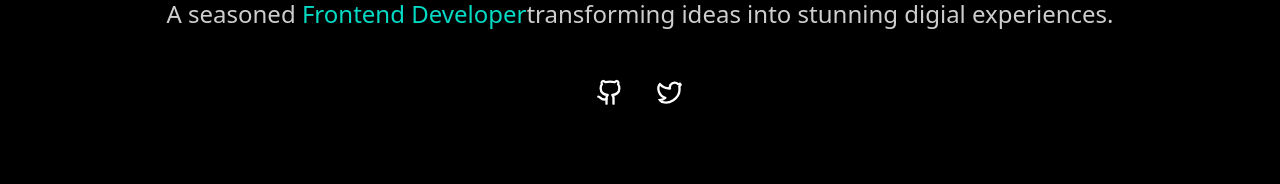
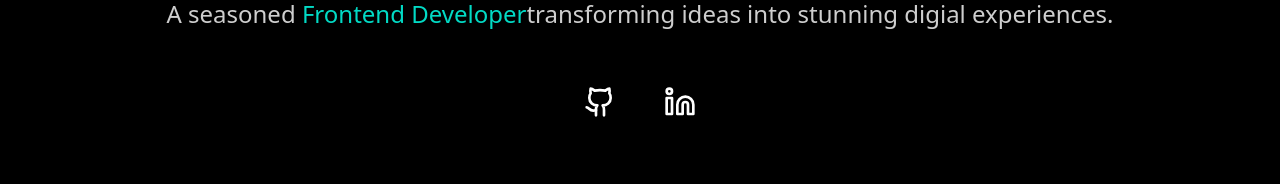
Before and after one commit to LordCail1/portfolio_front_end, a Next.js app: page / in a window 1280 px wide. Shown: the part 462-646 px from the top of the page. Built offline with nearby package versions, Linux system fonts and the light colour scheme; a web font is replaced by a local one.

Commit message:
FD-12 finished

```diff
--- a/src/app/page.tsx
+++ b/src/app/page.tsx
@@ -5,7 +5,7 @@ export default function Home() {
 	return (
 		<>
 			<HeroSection />
-			<ServicesSection/>
+			<ServicesSection />
 		</>
 	)
 }
--- a/src/components/SocialBtnGroup/SocialBtnGroup.tsx
+++ b/src/components/SocialBtnGroup/SocialBtnGroup.tsx
@@ -1,5 +1,6 @@
 import { cn } from "@/lib/utils"
-import { GithubIcon, LucideIcon, Twitter } from "lucide-react"
+import { Github, LucideIcon, LinkedinIcon } from "lucide-react"
+import Link from "next/link"
 
 /**
  * This is a group for social media buttons
@@ -7,8 +8,26 @@ import { GithubIcon, LucideIcon, Twitter } from "lucide-react"
 export default function SocialBtnGroup() {
 	return (
 		<div className="flex gap-4">
-			<SocialIcon socialIcon={GithubIcon} />
-			<SocialIcon socialIcon={Twitter} />
+			<Link
+				href={"https://github.com/LordCail1"}
+				target="_blank"
+			>
+				<SocialIcon
+					size={48}
+					socialIcon={Github}
+					strokeWidth={2}
+				/>
+			</Link>
+			<Link
+				href={"https://www.linkedin.com/in/rami-elbatnigi-836062200/"}
+				target="_blank"
+			>
+				<SocialIcon
+					size={48}
+					socialIcon={LinkedinIcon}
+					strokeWidth={2}
+				/>
+			</Link>
 		</div>
 	)
 }
@@ -16,12 +35,17 @@ export default function SocialBtnGroup() {
 type SocialIconProp = {
 	socialIcon: LucideIcon
 	className?: string
+	size?: number | string
+	strokeWidth?: number | string
 }
-function SocialIcon({ socialIcon: SocialIcon, className }: SocialIconProp) {
+
+function SocialIcon({ socialIcon: SocialIcon, className, size, strokeWidth }: SocialIconProp) {
 	return (
 		<SocialIcon
+			strokeWidth={strokeWidth}
+			size={size}
 			className={cn(
-				"h-11 w-11 cursor-pointer rounded-full p-2 text-white transition hover:bg-white hover:text-black",
+				"m-2 cursor-pointer rounded-xl p-2 text-white transition hover:bg-white hover:text-black",
 				className
 			)}
 		/>
```
